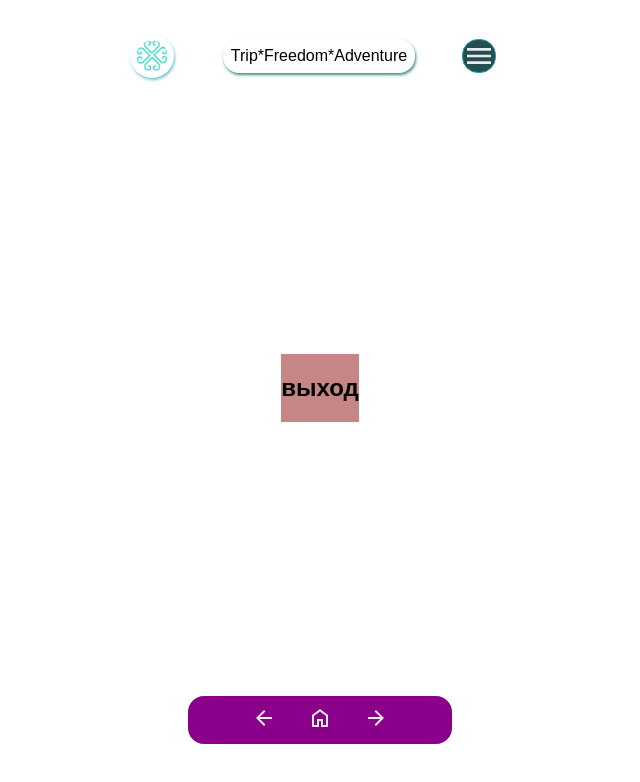
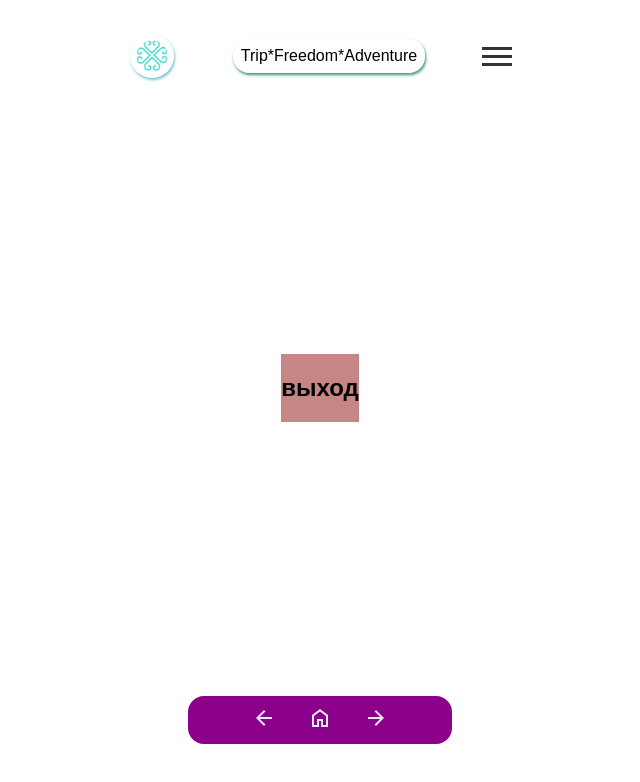
Before and after one commit to valitovgaziz/spa_, a Vue app: page /logout in a window 1280 px wide. Shown: the top 782 px of the page, without its empty margins (352-992 px from the left). Built offline with nearby package versions, Linux system fonts and the light colour scheme.

Commit message:
Добавил гамбургер меню активное.

```diff
--- /dev/null
+++ b/src/components/header/menu-li.vue
@@ -0,0 +1,51 @@
+<template>
+    <ul id="ul-m" :class="{ visible: isMenuVisible }">
+        <li v-on:click="$refs.profile.$el.click()"><router-link to="/profile" ref="profile">Профиль</router-link></li>
+        <li v-on:click="$refs.settings.$el.click()"><router-link to="/settings" ref="settings">Настройки</router-link>
+        </li>
+        <li v-on:click="$refs.about.$el.click()"><router-link to="/about" ref="about">О нас</router-link></li>
+        <li v-on:click="$refs.support.$el.click()"><router-link to="/support" ref="support">Написать в
+                техпотдержку</router-link></li>
+        <li v-on:click="$refs.feetback.$el.click()"><router-link to="/feetback" ref="feetback">Оставить
+                отзыв</router-link></li>
+        <li v-on:click="$refs.registration.$el.click()"><router-link to="/registration"
+                ref="registration">Регистрация</router-link></li>
+        <li v-on:click="$refs.login.$el.click()"><router-link to="/login" ref="login">Войти</router-link></li>
+        <li v-on:click="$refs.logout.$el.click()"><router-link to="/logout" ref="logout">Выйти</router-link></li>
+    </ul>
+</template>
+
+<script>
+export default {
+    name: 'menu-li',
+}
+</script>
+
+<style>
+#ul-m {
+    position: absolute;
+    top: 3rem;
+    right: 1rem;
+    width: fit-content;
+    visibility: hidden;
+    margin: auto;
+    border: 1px solid;
+}
+
+.visible {
+    visibility: visible !important;
+}
+
+li {
+    margin: 3px 0;
+    border: solid 1px black;
+    border-radius: 1rem;
+    padding: 0 0.5rem;
+}
+
+li:hover {
+    cursor: pointer;
+    background-color: rgb(153, 204, 204);
+    border-radius: 1rem;
+}
+</style>
--- a/src/components/header/menu.vue
+++ b/src/components/header/menu.vue
@@ -1,17 +1,7 @@
 <template>
     <div class="menu" v-on:click="toggleMenu">
-        <img src="../images/icons/menu_24dp_E8EAED_FILL0_wght400_GRAD0_opsz24.svg" alt="menu" id="img-m">
-
-        <ul id="ul-m" :class="{ visible: isMenuVisible }">
-            <li v-on:click="$refs.profile.$el.click()"><router-link to="/profile" ref="profile">Профиль</router-link></li>
-            <li v-on:click="$refs.settings.$el.click()"><router-link to="/settings" ref="settings">Настройки</router-link></li>
-            <li v-on:click="$refs.about.$el.click()"><router-link to="/about" ref="about">О нас</router-link></li>
-            <li v-on:click="$refs.support.$el.click()"><router-link to="/support" ref="support">Написать в техпотдержку</router-link></li>
-            <li v-on:click="$refs.feetback.$el.click()"><router-link to="/feetback" ref="feetback">Оставить отзыв</router-link></li>
-            <li v-on:click="$refs.registration.$el.click()"><router-link to="/registration" ref="registration">Регистрация</router-link></li>
-            <li v-on:click="$refs.login.$el.click()"><router-link to="/login" ref="login">Войти</router-link></li>
-            <li v-on:click="$refs.logout.$el.click()"><router-link to="/logout" ref="logout">Выйти</router-link></li>
-        </ul>
+        <HamburgerMenu />
+        <MenuLi />
     </div>
 </template>
 
@@ -24,55 +14,21 @@
     align-items: flex-end;
     justify-content: center;
 }
-
-#img-m {
-    height: 2rem;
-    width: 2rem;
-    border: solid 1px rgb(33, 159, 181);
-    border-radius: 1rem;
-    background-color: rgb(37, 78, 78);
-    margin: 0 1rem 0 0;
-}
-
-#img-m:hover {
-    cursor: pointer;
-    background-color: rgb(71, 135, 105);
-}
-
-#ul-m {
-    position: absolute;
-    top: 3rem;
-    right: 1rem;
-    width: fit-content;
-    visibility: hidden;
-    margin: auto;
-    border: 1px solid;
-}
-
-.visible {
-    visibility: visible !important;
-}
-
-li {
-    margin: 3px 0;
-    border: solid 1px black;
-    border-radius: 1rem;
-    padding: 0 0.5rem;
-}
-
-li:hover {
-    cursor: pointer;
-    background-color: rgb(153, 204, 204);
-    border-radius: 1rem;
-}
 </style>
 
 <script>
+import HamburgerMenu from './toggleMenu.vue';
+import MenuLi from './menu-li.vue';
+
 export default {
     name: 'menu',
+    components: {
+        MenuLi,
+        HamburgerMenu,
+    },
     data() {
         return {
-            isMenuVisible: false
+            isMenuVisible: false,
         }
     },
     mounted() {
@@ -90,7 +46,8 @@ export default {
             if (!menuElement.contains(event.target)) {
                 this.isMenuVisible = false;
             }
-        }
+        },
     }
+
 }
 </script>
--- /dev/null
+++ b/src/components/header/toggleMenu.vue
@@ -0,0 +1,54 @@
+<template>
+    <div class="hamburger-menu" @click="toggleMenu">
+      <div class="hamburger-line" :class="{ 'line-1': isOpen }"></div>
+      <div class="hamburger-line" :class="{ 'line-2': isOpen }"></div>
+      <div class="hamburger-line" :class="{ 'line-3': isOpen }"></div>
+    </div>
+  </template>
+
+  <script>
+  export default {
+    name: 'HamburgerMenu',
+    data() {
+      return {
+        isOpen: false,
+      };
+    },
+    methods: {
+      toggleMenu() {
+        this.isOpen = !this.isOpen;
+        this.$emit('toggle', this.isOpen);
+      },
+    },
+  };
+  </script>
+
+  <style scoped>
+  .hamburger-menu {
+    display: flex;
+    flex-direction: column;
+    justify-content: space-around;
+    width: 30px;
+    height: 24px;
+    cursor: pointer;
+  }
+
+  .hamburger-line {
+    width: 100%;
+    height: 3px;
+    background-color: #333;
+    transition: all 0.3s ease;
+  }
+
+  .line-1 {
+    transform: rotate(45deg) translate(5px, 5px);
+  }
+
+  .line-2 {
+    opacity: 0;
+  }
+
+  .line-3 {
+    transform: rotate(-45deg) translate(5px, -5px);
+  }
+  </style>
```
